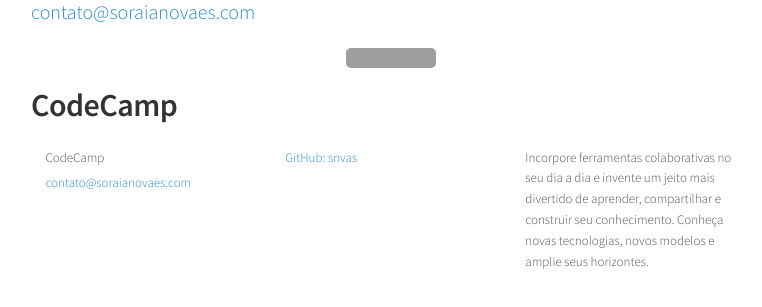
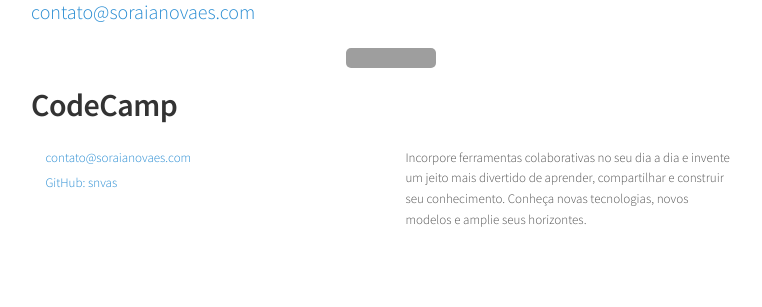
Before and after one commit to snvas/snvas.github.io, a Jekyll site: the page built from contact.md, in a window 1280 px wide, cut to the strip 711-1018 px from the top of the page. Shown: the whole strip, without its empty margins (249-1011 px from the left). Built offline with Jekyll 4.4.1, drawn with Linux system fonts in a browser that asks for light colours; nearby versions of some CDN libraries; after the commit the page ends 976 px from its top, so only the background shows below that; grey boxes are pictures that could not be loaded.

Commit message:
footer col

```diff
--- a/_includes/footer.html
+++ b/_includes/footer.html
@@ -7,13 +7,9 @@
     <div class="footer-col-wrapper">
       <div class="footer-col footer-col-1">
         <ul class="contact-list">
-          <li>{{ site.title }}</li>
+
           <li><a href="mailto:{{ site.email }}">{{ site.email }}</a></li>
-        </ul>
-      </div>
 
-      <div class="footer-col footer-col-2">
-        <ul class="social-media-list">
           {% if site.github_username %}
           <li>
             {% include icon-github.html username=site.github_username %}
--- a/_sass/_layout.scss
+++ b/_sass/_layout.scss
@@ -307,7 +307,7 @@
 .feed-container .content .item .description a:hover{text-decoration:underline;color:#666;}
 .footer-col{
   float: left;
-  width: 33.33%;
+  width: 50%;
   padding: 2%;
   overflow: hidden;
   font-size: small;
```
